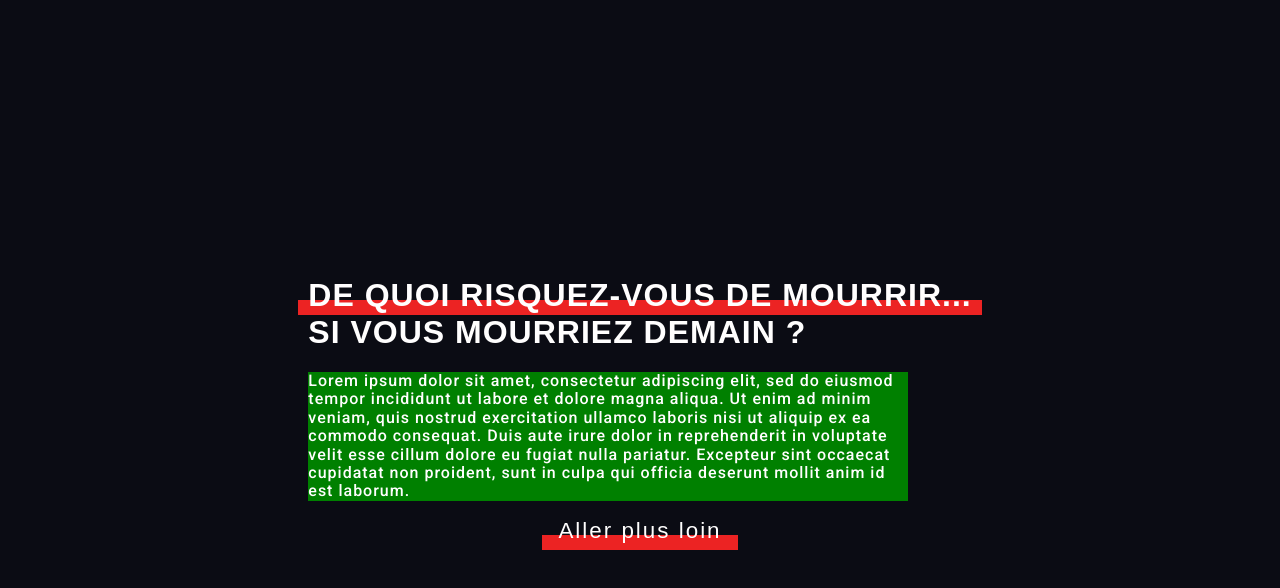
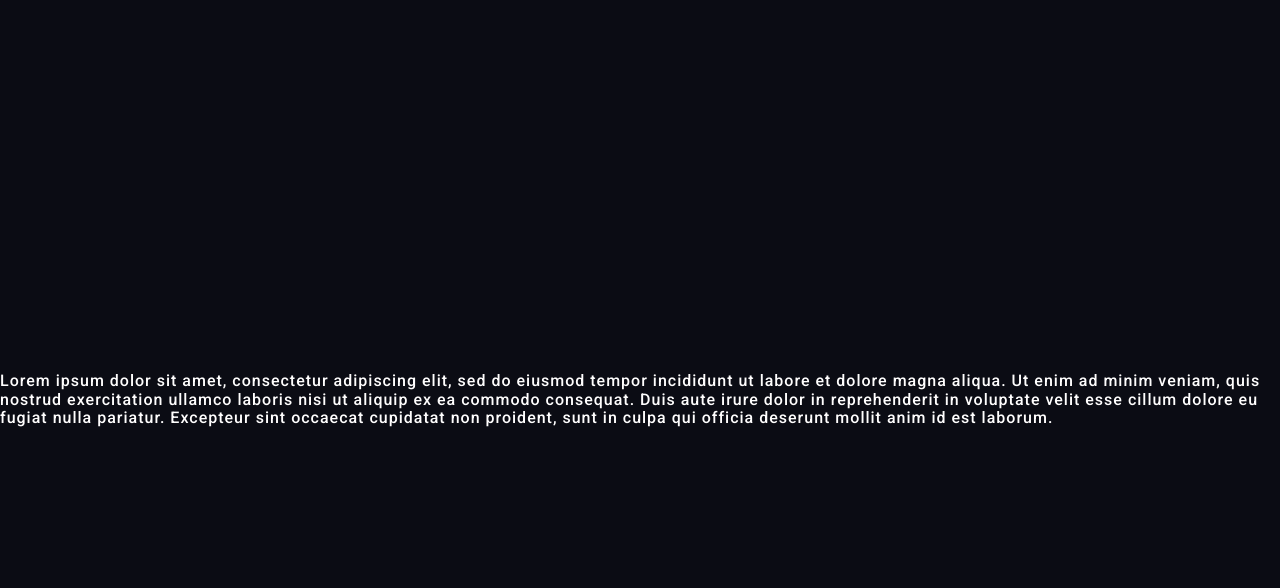
Before and after one commit to Naeoth/Datamort, a website: page src/index.html in a window 1280 px wide. Both pictures are taken after a click on the button "Aller plus loin". Drawn offline with nearby package versions, Linux system fonts and the light colour scheme; files that its build step writes are made by us from their sources; a web font is replaced by a local one.

Commit message:
Add js to switch pages

```diff
--- a/src/index.html
+++ b/src/index.html
@@ -27,7 +27,7 @@
 <body>
   <main id="datamort">
 
-    <section id="home" class="flex-container full-height">
+    <section id="home" class="flex-container full-height page">
       <article class="flex-item">
         <header class="header">
           <h1 class="header_title saira">
@@ -44,11 +44,31 @@
       </article>
     </section>
 
+    <section id="search" class="flex-container full-height page">
+      <article class="flex-item">
+        <p class="content-container">Lorem ipsum dolor sit amet, consectetur adipiscing elit, sed do eiusmod tempor incididunt ut labore et dolore magna aliqua. Ut enim ad minim veniam, quis nostrud exercitation ullamco laboris nisi ut aliquip ex ea commodo consequat. Duis aute irure
+          dolor in reprehenderit in voluptate velit esse cillum dolore eu fugiat nulla pariatur. Excepteur sint occaecat cupidatat non proident, sunt in culpa qui officia deserunt mollit anim id est laborum.</p>
+      </article>
+    </section>
+
+    <script>
+      function openPage(event, page) {
+        let pages = document.getElementsByClassName("page")
+        for (let i = 0; i < pages.length; i++)
+          pages[i].style.display = "none"
+
+        console.log(document.getElementById(page).style.display)
+        document.getElementById(page).style.display = "flex"
+      }
+
+      openPage(null, "home")
+    </script>
+
   </main>
 
   <!-- Scripts -->
   <!-- build:js scripts/main.min.js -->
-  <script src="scripts/main.js"></script>
+  <!--  <script src="scripts/main.js"></script> -->
   <!-- endbuild -->
 </body>
 
--- a/src/stylesheets/sass/index.scss
+++ b/src/stylesheets/sass/index.scss
@@ -6,6 +6,7 @@
 // Modules
 @import 'modules/color';
 @import 'modules/typography';
+@import 'modules/animation';
 
 // Partials
 @import 'partials/base';
--- /dev/null
+++ b/src/stylesheets/sass/modules/_animation.scss
@@ -0,0 +1,8 @@
+@keyframes fadeEffect {
+  from {
+    opacity: 0;
+  }
+  to {
+    opacity: 1;
+  }
+}
--- a/src/stylesheets/sass/partials/_base.scss
+++ b/src/stylesheets/sass/partials/_base.scss
@@ -68,6 +68,7 @@ button.link {
   font-size: 1.4em;
 
   display: inline-block;
+  //padding: 0 10px;
 
   text-decoration: none;
   letter-spacing: 2px;
@@ -75,4 +76,17 @@ button.link {
   color: $white;
   border: none;
   background: none;
+
+  &:hover {
+    //background-color: $red;
+    &::after {
+      top: -5px;
+
+      height: 37px;
+    }
+  }
 }
+
+.page {
+  display: none;
+}
--- a/src/stylesheets/sass/partials/_home.scss
+++ b/src/stylesheets/sass/partials/_home.scss
@@ -1,8 +1,6 @@
 #home {
   .content-container {
     width: 600px;
-
-    background-color: green;
   }
 
   .title-container {
```
Also changed, not shown: 1 other file.
